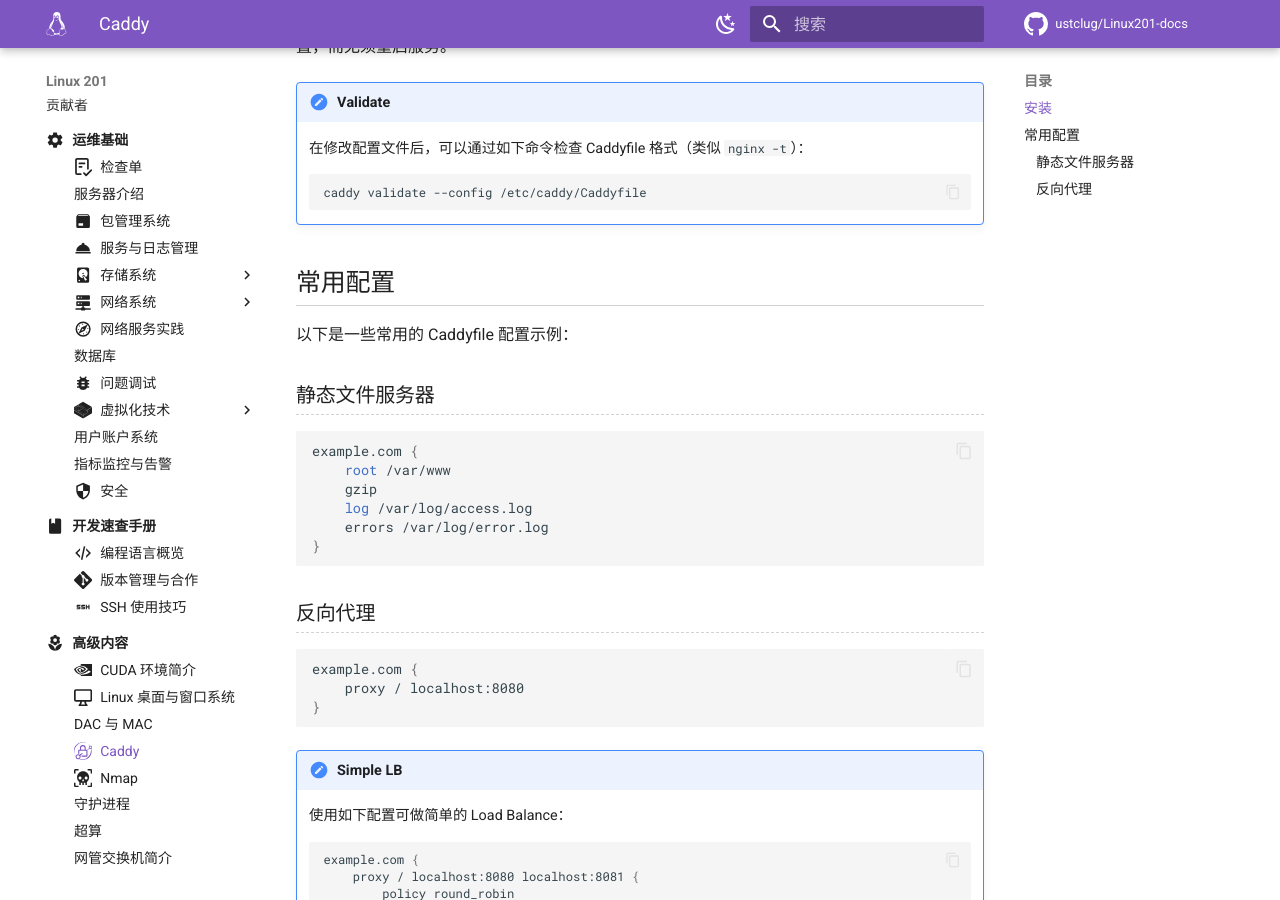
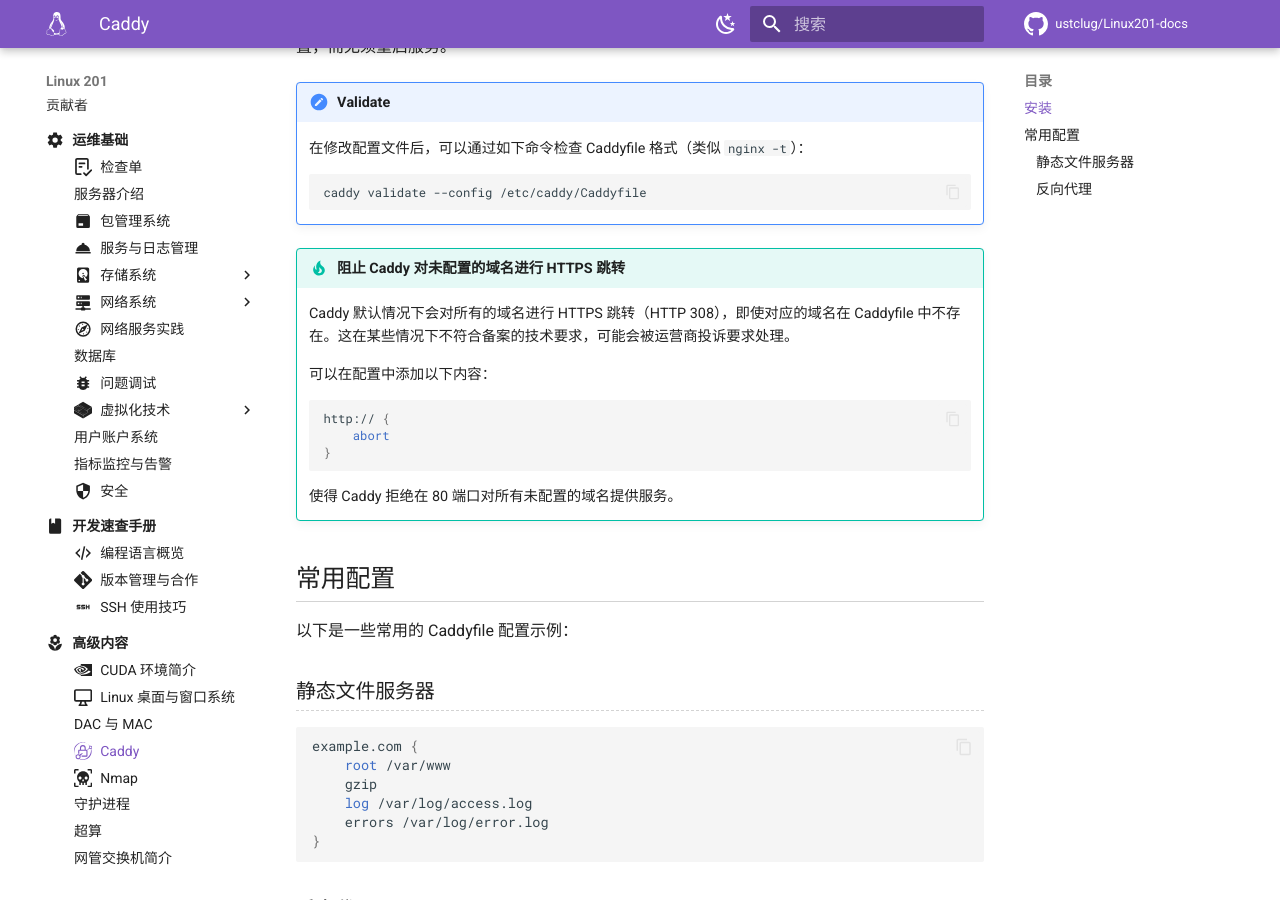
Before and after one commit to ustclug/Linux201-docs, an MkDocs documentation site: the page built from docs/advanced/caddy.md, in a window 1280 px wide and 900 px high, scrolled down 942 px. Built offline with MkDocs 1.6.1 and Material for MkDocs 9.7.7, drawn with Linux system fonts in a browser that asks for light colours; comment, search, counter and statistics services are not loaded.

Commit message:
advanced/caddy: How to disable auto HTTPS for unauthorized domains

````diff
--- a/docs/advanced/caddy.md
+++ b/docs/advanced/caddy.md
@@ -44,6 +44,20 @@
     caddy validate --config /etc/caddy/Caddyfile
     ```
 
+!!! tip "阻止 Caddy 对未配置的域名进行 HTTPS 跳转"
+
+    Caddy 默认情况下会对所有的域名进行 HTTPS 跳转（HTTP 308），即使对应的域名在 Caddyfile 中不存在。这在某些情况下不符合备案的技术要求，可能会被运营商投诉要求处理。
+
+    可以在配置中添加以下内容：
+
+    ```caddy
+    http:// {
+        abort
+    }
+    ```
+
+    使得 Caddy 拒绝在 80 端口对所有未配置的域名提供服务。
+
 ## 常用配置
 
 以下是一些常用的 Caddyfile 配置示例：
````
